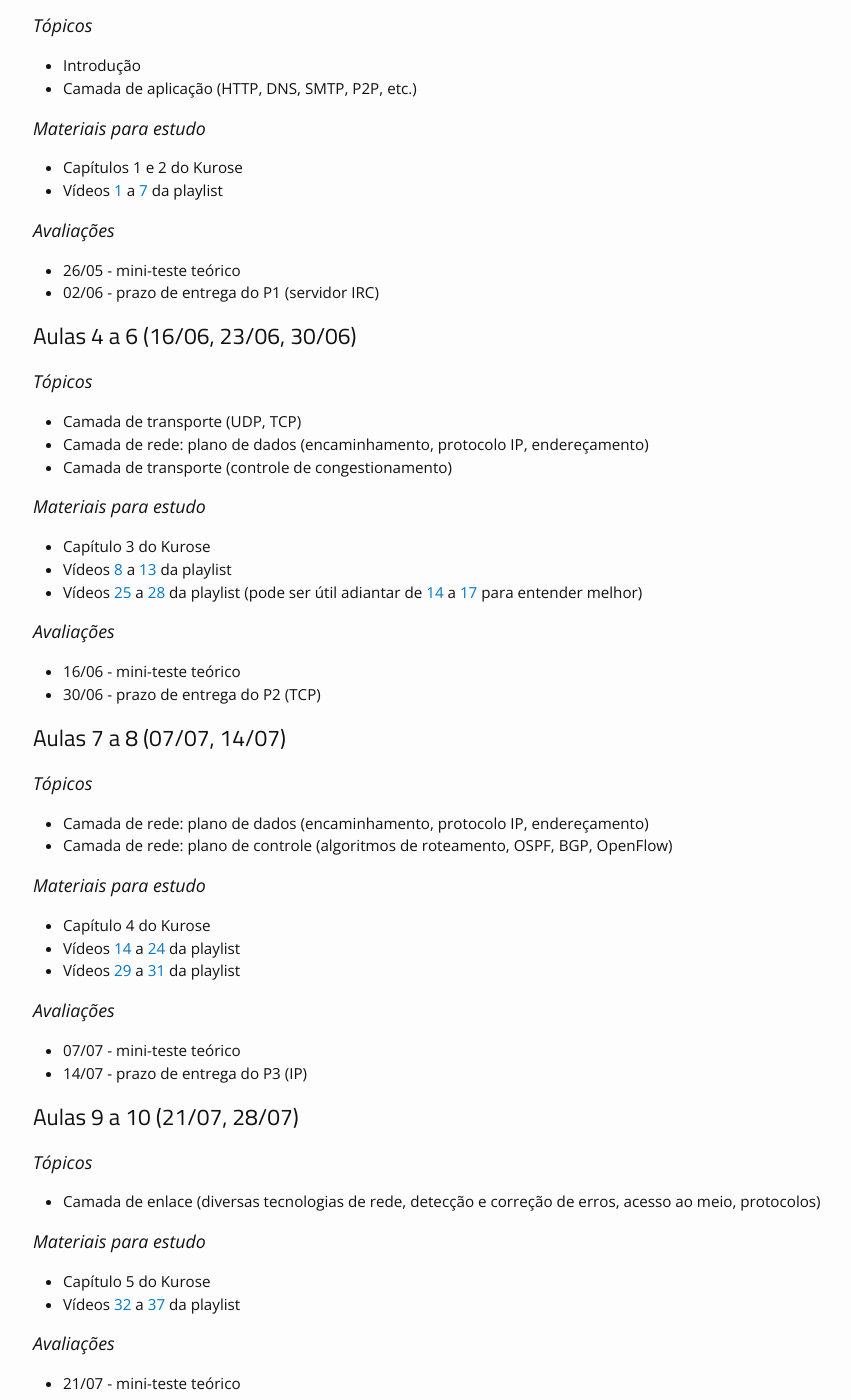
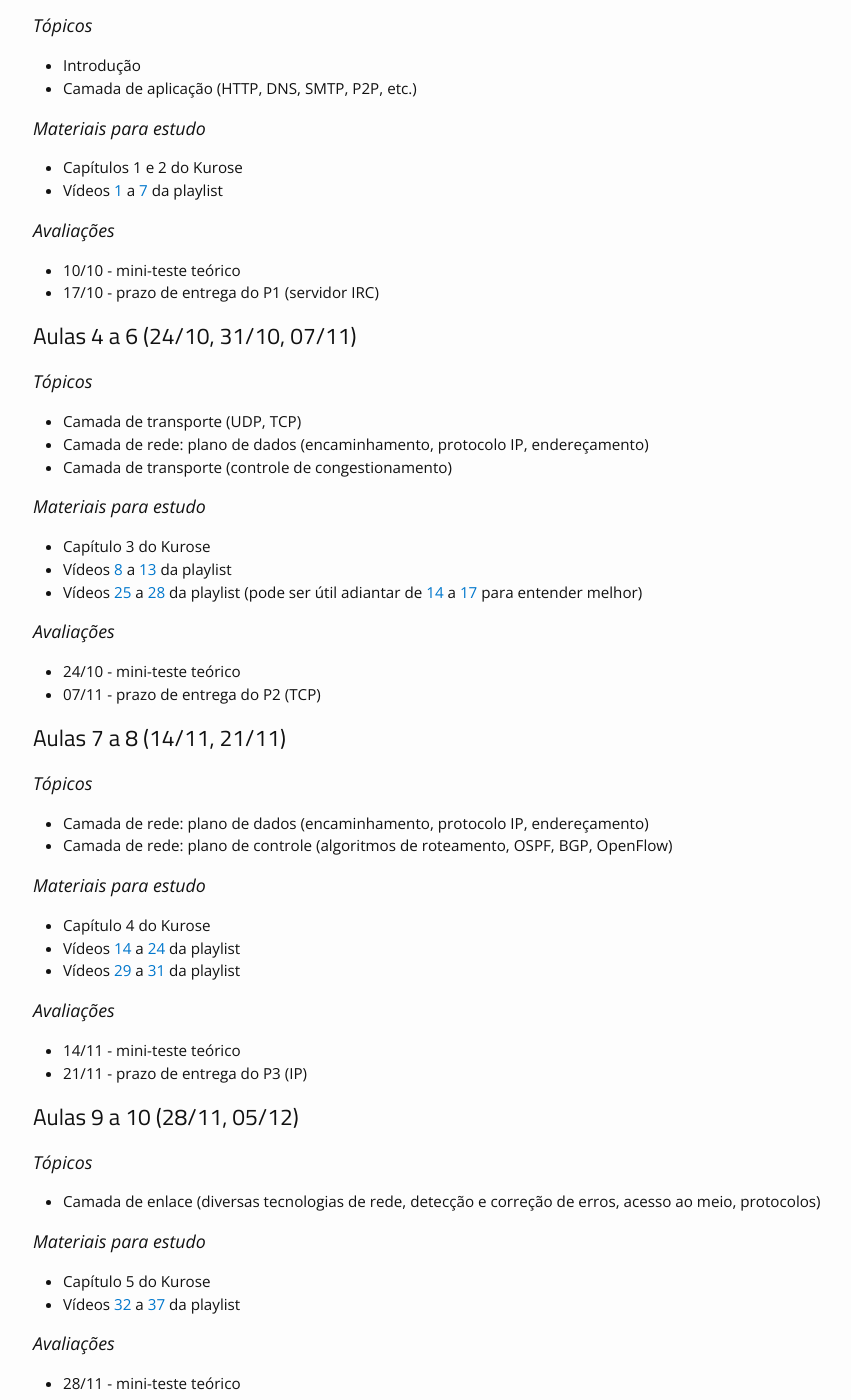
Before and after one commit to thotypous/redes-website, a Jekyll site: the page built from aulas.md, in a window 1280 px wide and 1400 px high, scrolled down 399 px. Shown: the whole window, without its empty margins (162-1013 px from the left). Built offline with Jekyll 4.4.1, drawn with Linux system fonts in a browser that asks for light colours; some of the changed text lies outside the part shown.

Commit message:
atualiza datas para 2023-2

```diff
--- a/aulas.md
+++ b/aulas.md
@@ -16,7 +16,7 @@ KUROSE, J.; ROSS, K. [Redes de computadores e a internet: uma abordagem top-down
 Por favor, verifique frequentemente pois esta agenda pode sofrer alterações.
 
 
-## Aulas 1 a 3 (19/05, 26/05, 02/06)
+## Aulas 1 a 3 (03/10, 10/10, 17/10)
 
 ### Tópicos
 
@@ -30,11 +30,11 @@ Por favor, verifique frequentemente pois esta agenda pode sofrer alterações.
 
 ### Avaliações
 
-* 26/05 - mini-teste teórico
-* 02/06 - prazo de entrega do P1 (servidor IRC)
+* 10/10 - mini-teste teórico
+* 17/10 - prazo de entrega do P1 (servidor IRC)
 
 
-## Aulas 4 a 6 (16/06, 23/06, 30/06)
+## Aulas 4 a 6 (24/10, 31/10, 07/11)
 
 ### Tópicos
 
@@ -50,10 +50,10 @@ Por favor, verifique frequentemente pois esta agenda pode sofrer alterações.
 
 ### Avaliações
 
-* 16/06 - mini-teste teórico
-* 30/06 - prazo de entrega do P2 (TCP)
+* 24/10 - mini-teste teórico
+* 07/11 - prazo de entrega do P2 (TCP)
 
-## Aulas 7 a 8 (07/07, 14/07)
+## Aulas 7 a 8 (14/11, 21/11)
 
 ### Tópicos
 
@@ -68,10 +68,10 @@ Por favor, verifique frequentemente pois esta agenda pode sofrer alterações.
 
 ### Avaliações
 
-* 07/07 - mini-teste teórico
-* 14/07 - prazo de entrega do P3 (IP)
+* 14/11 - mini-teste teórico
+* 21/11 - prazo de entrega do P3 (IP)
 
-## Aulas 9 a 10 (21/07, 28/07)
+## Aulas 9 a 10 (28/11, 05/12)
 
 ### Tópicos
 
@@ -84,10 +84,10 @@ Por favor, verifique frequentemente pois esta agenda pode sofrer alterações.
 
 ### Avaliações
 
-* 21/07 - mini-teste teórico
-* 28/07 - prazo de entrega do P4 (SLIP)
+* 28/11 - mini-teste teórico
+* 05/12 - prazo de entrega do P4 (SLIP)
 
-## Aula 11 (04/08)
+## Aula 11 (12/12)
 
 ### Tópicos
 
@@ -101,12 +101,12 @@ Por favor, verifique frequentemente pois esta agenda pode sofrer alterações.
 
 ### Avaliações
 
-* 04/08 - mini-teste teórico
+* 12/12 - mini-teste teórico
 
-## Aulas 12 a 14 (11/08, 18/08, 25/08)
+## Aulas 12 a 14 (19/12, 09/01, 16/01)
 
 * Desenvolvimento dos seminários
 
-## Aula 15 (01/09)
+## Aula 15 (23/01)
 
 * Apresentação dos seminários
```
Also changed, not shown: praticas.md (+5 -5 lines).
